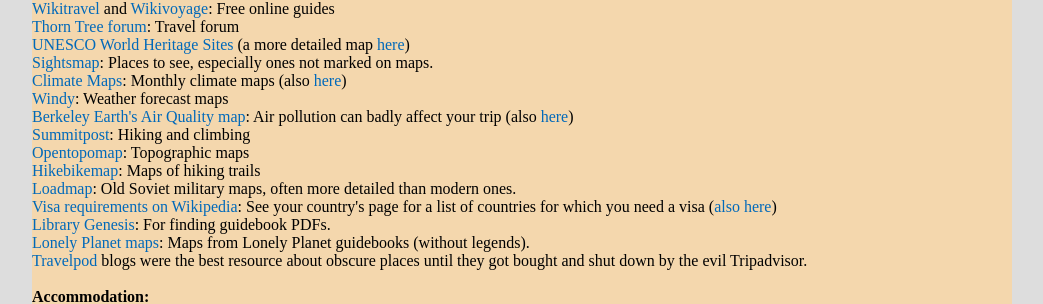
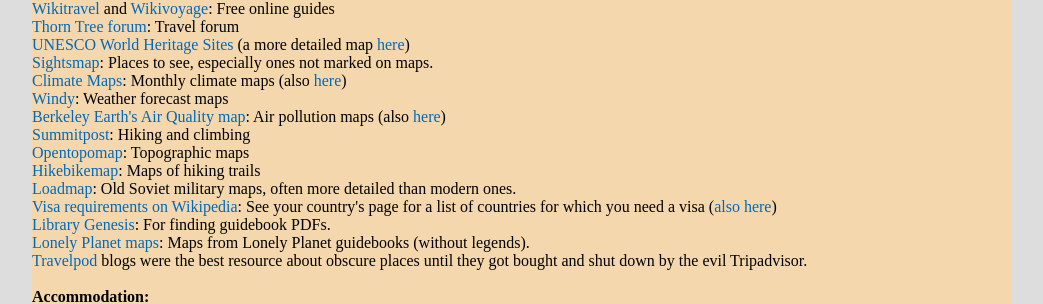
Before and after one commit to witbag/witbag.github.io, a Jekyll site: the page built from travel/resources.html, in a window 1280 px wide. Shown: the part 146-450 px from the top of the page, without its empty margins (118-1161 px from the left). Built offline with Jekyll 4.4.1, drawn with Linux system fonts in a browser that asks for light colours.

Commit message:
Update resources.html

```diff
--- a/travel/resources.html
+++ b/travel/resources.html
@@ -11,7 +11,7 @@
 <a href="http://www.sightsmap.com/" target=_blank>Sightsmap</a>: Places to see, especially ones not marked on maps.<br>
 <a href="http://climatemaps.romgens.com/" target=_blank>Climate Maps</a>: Monthly climate maps (also <a href="https://climatereanalyzer.org/reanalysis/monthly_maps/index.php" target=_blank>here</a>)<br>
 <a href="https://www.windy.com/-Temperature-temp" target=_blank>Windy</a>: Weather forecast maps<br>
-<a href="http://berkeleyearth.org/air-quality-real-time-map/" target=_blank>Berkeley Earth's Air Quality map</a>: Air pollution can badly affect your trip (also <a href="http://maps.who.int/airpollution" target=_blank>here</a>)<br>
+<a href="http://berkeleyearth.org/air-quality-real-time-map/" target=_blank>Berkeley Earth's Air Quality map</a>: Air pollution maps (also <a href="http://maps.who.int/airpollution" target=_blank>here</a>)<br>
 <a href="https://www.summitpost.org" target=_blank>Summitpost</a>: Hiking and climbing<br>
 <a href="https://opentopomap.org" target=_blank>Opentopomap</a>: Topographic maps<br>
 <a href="http://hikebikemap.org" target=_blank>Hikebikemap</a>: Maps of hiking trails<br>
@@ -51,7 +51,7 @@
 <a href="https://www.diplomatie.gouv.fr/fr/conseils-aux-voyageurs/conseils-par-pays-destination" target=_blank>https://www.diplomatie.gouv.fr/fr/conseils-aux-voyageurs/conseils-par-pays-destination</a><br />
 <a href="http://www.0404.go.kr/dev/main.mofa" target=_blank>http://www.0404.go.kr/dev/main.mofa/</a><br />
 <a href="https://www.nederlandwereldwijd.nl/reizen/reisadviezen" target=_blank>https://www.nederlandwereldwijd.nl/reizen/reisadviezen</a><br />
-<a href="https://www.controlrisks.com/riskmap-2018/maps" target=_blank>https://www.controlrisks.com/riskmap-2018/maps</a><br />
+<a href="https://www.controlrisks.com/riskmap/maps" target=_blank>https://www.controlrisks.com/riskmap-2018/maps</a><br />
 <a href="https://wwwnc.cdc.gov/travel/destinations/list" target=_blank>https://wwwnc.cdc.gov/travel/destinations/list</a>: Traveler's health advisory<br>
 <br>
 <b>Phone apps:</b><br>
```
